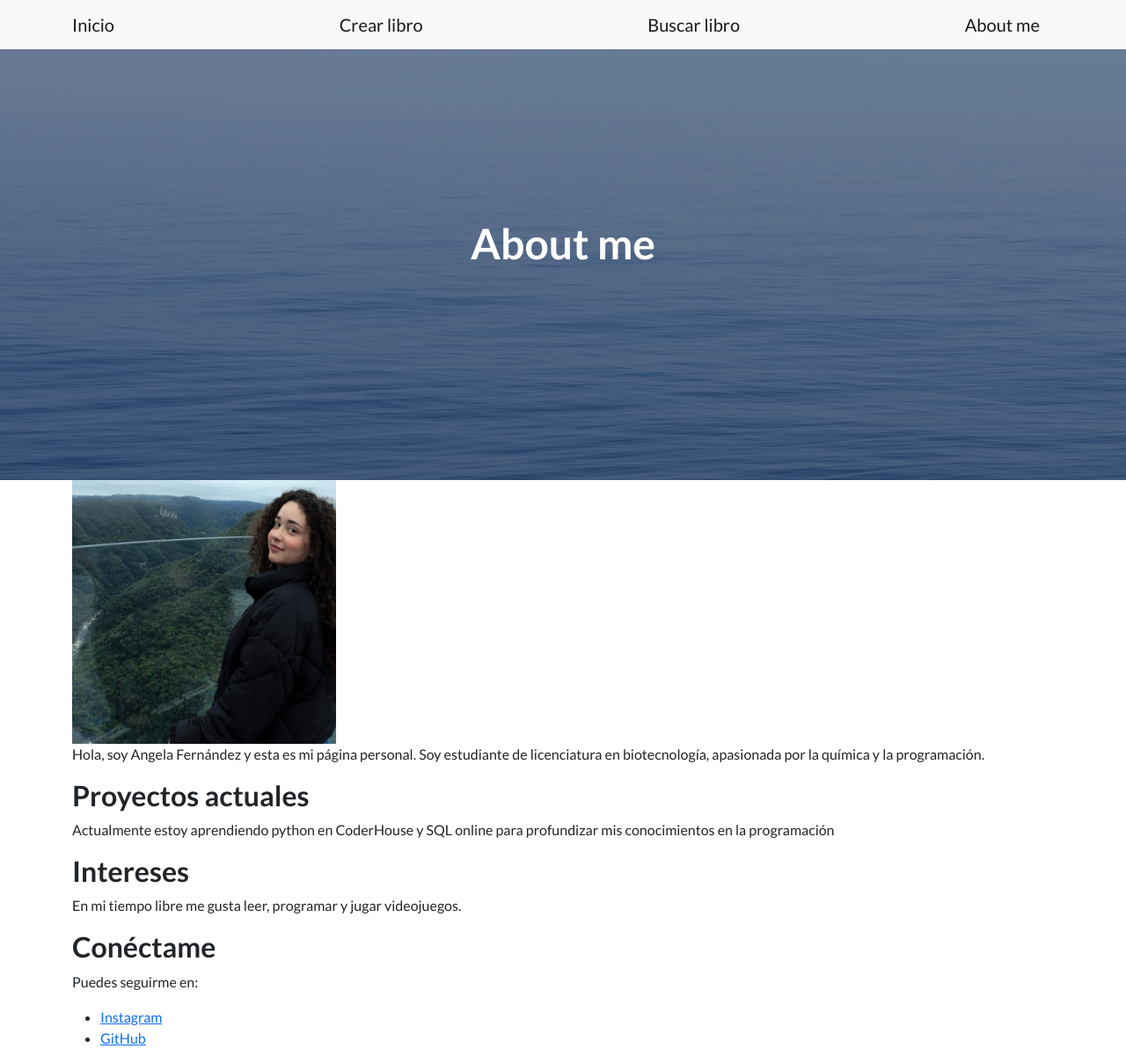
After one commit to http-angelafernandez/Angela-Fernandez-Tercera-pre-entrega, a Django app: template inicio/templates/aboutme.html in a window 1280 px wide. The commit adds this page. Shown: the whole page at 88% size. Run offline with Django 3.2, Linux system fonts and the light colour scheme; the template is opened without the code that fills it, so the values that code supplies are empty; some libraries are stand-ins or nearby versions.

Commit message:
agruegue el aboutme

```diff
--- /dev/null
+++ b/inicio/templates/aboutme.html
@@ -0,0 +1,38 @@
+{% extends "index.html" %}
+{% load static %}
+{% block title_head %}
+About me
+{% endblock title_head %}
+{% block h1_header %}About me{% endblock h1_header %}
+
+{% block main %}
+
+
+    <div class="container">
+        <main>
+            <div class="bio">
+                <img src= {% static 'mifoto.jpg' %} alt="" width="300" height="300">
+                <p>Hola, soy Angela Fernández y esta es mi página personal. Soy estudiante de licenciatura en biotecnología, apasionada por la química y la programación.</p>
+            </div>
+
+            <section class="projects">
+                <h2>Proyectos actuales</h2>
+                <p>Actualmente estoy aprendiendo python en CoderHouse y SQL online para profundizar mis conocimientos en la programación</p>
+            </section>
+
+            <section class="interests">
+                <h2>Intereses</h2>
+                <p>En mi tiempo libre me gusta leer, programar y jugar videojuegos.</p>
+            </section>
+
+            <section class="contact">
+                <h2>Conéctame</h2>
+                <p>Puedes seguirme en:</p>
+                <ul>
+                    <li><a href="https://instagram.com/angela__fernandezz">Instagram</a></li>
+                    <li><a href="https://github.com/http-angelafernandez">GitHub</a></li>
+                </ul>
+            </section>
+        </main>
+
+{% endblock main %}
--- a/inicio/urls.py
+++ b/inicio/urls.py
@@ -1,12 +1,13 @@
 
 from django.urls import path
-from inicio.views import inicio, crear_libro, buscar_libro
+from inicio.views import inicio, crear_libro, buscar_libro, aboutme
 
 urlpatterns = [
     path('', inicio, name='inicio'),
     path('crear-libro/<str:nombre>/<str:genero>/<int:autor>/', crear_libro, name='crear_libro'),
     path('buscar-libro/', buscar_libro, name='buscar_libro'),
-    path('crear-libro/', crear_libro, name='crear_libro')
+    path('crear-libro/', crear_libro, name='crear_libro'),
+    path('aboutme/', aboutme, name='about_me'),
 
 
     ]
--- a/inicio/views.py
+++ b/inicio/views.py
@@ -5,8 +5,12 @@ from inicio.models import Libro
 from inicio.forms import CrearLibroFormulario, BuscarLibroFormulario
 
 def inicio(request):
-    # return HttpResponse('<h1> Soy la pantalla de inicio </h1>')
+
     return render(request, 'index.html')
+
+def aboutme(request):
+
+    return render(request, 'aboutme.html')
 
 
 def buscar_libro(request):
--- a/templates/base.html
+++ b/templates/base.html
@@ -29,6 +29,7 @@
                 <a class="navbar-brand" href={% url "inicio" %}>Inicio</a>
                 <a class="navbar-brand" href={% url "crear_libro" %}>Crear libro</a>
                 <a class="navbar-brand" href={% url "buscar_libro" %}>Buscar libro</a>
+                <a class="navbar-brand" href={% url "about_me" %}>About me</a>
                 {% comment %} <a class="btn btn-primary" href="#signup">Sign Up</a> {% endcomment %}
             </div>
         </nav>
```
Also changed, not shown: Libros/settings.py (+16 -4 lines), inicio/static/mifoto.jpg (added).
